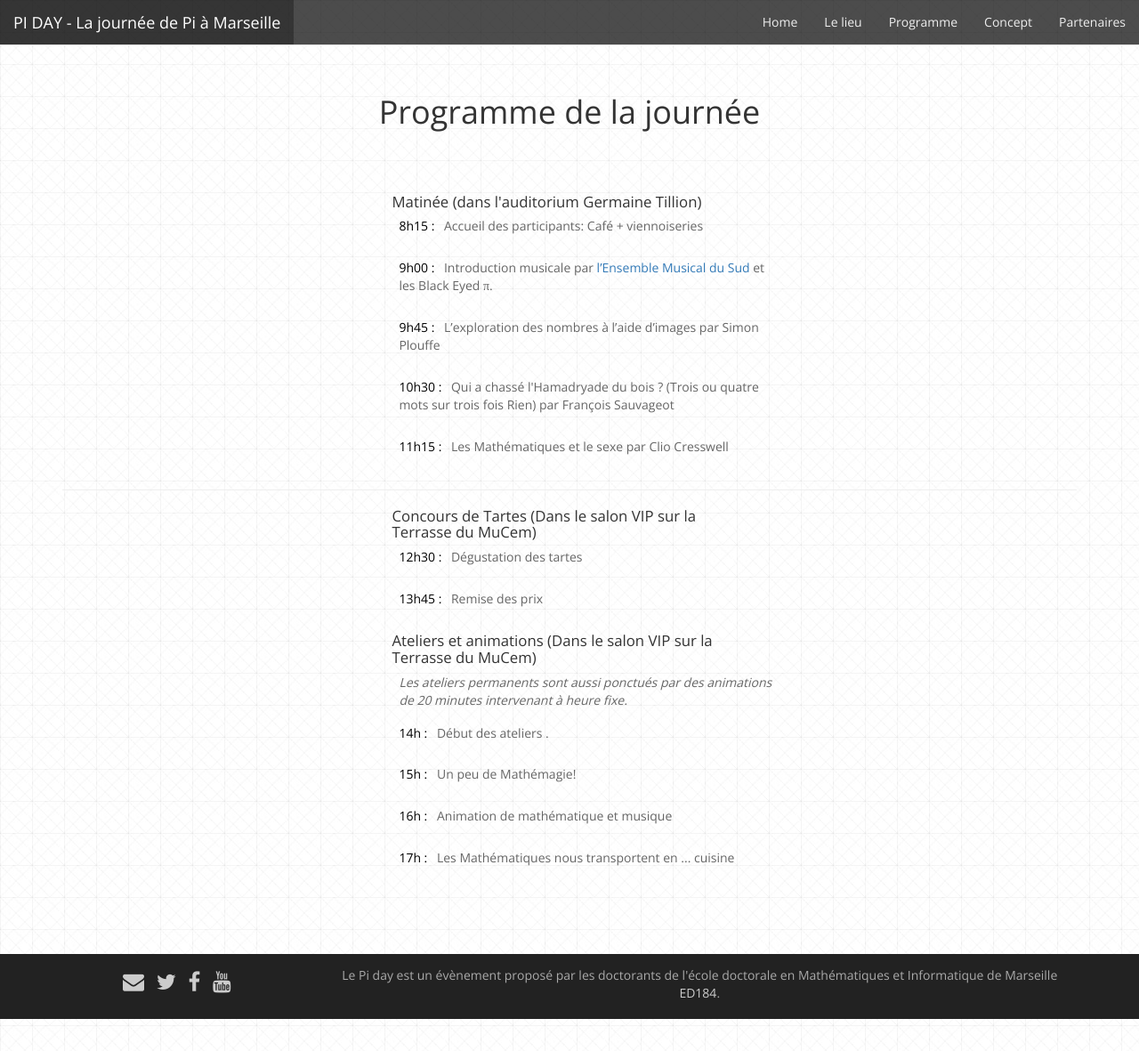
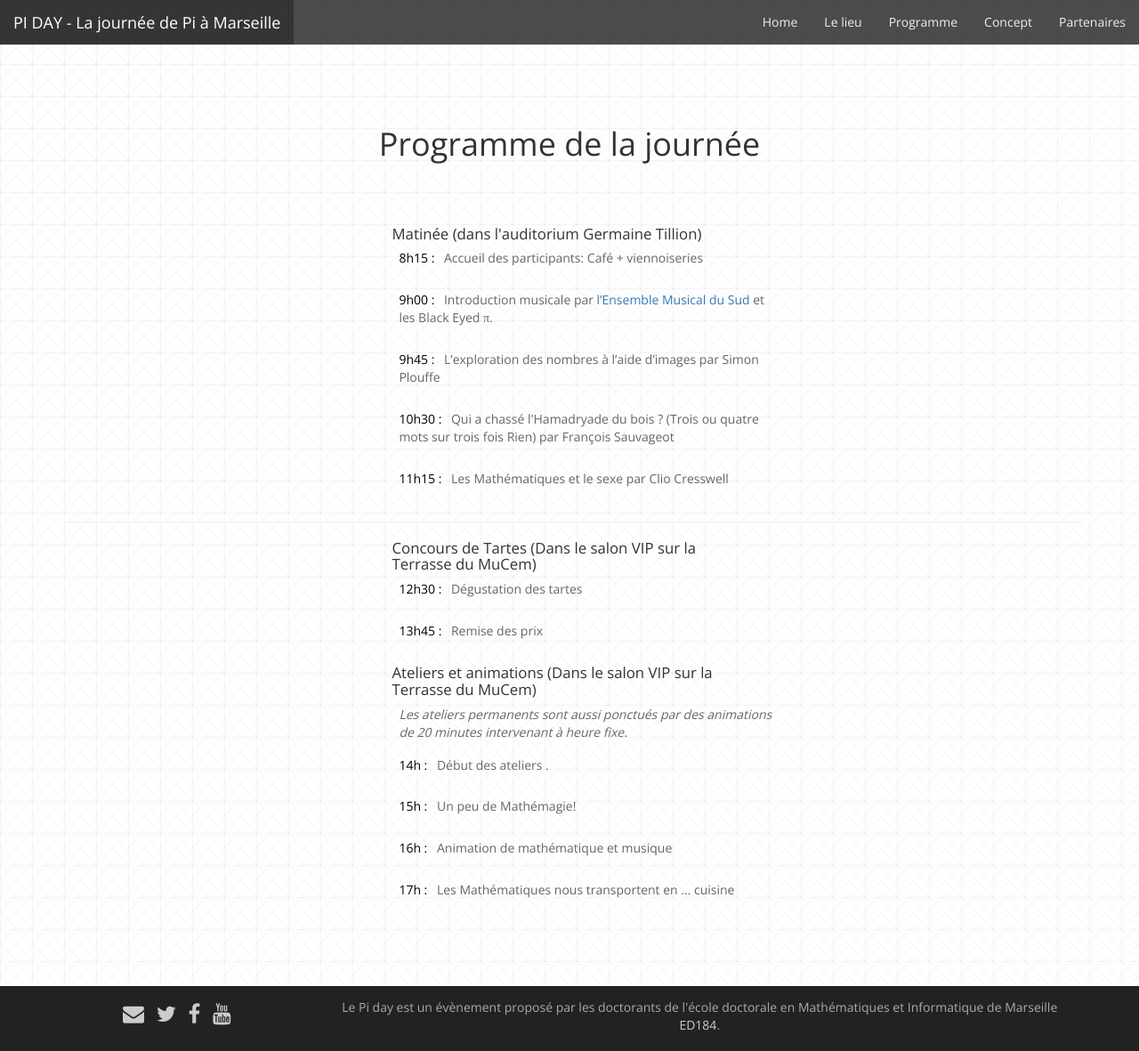
Before and after one commit to Piday/piday.github.io, a Jekyll site: the page built from programme.html, in a window 1280 px wide and 1181 px high. Shown: the whole window at 89% size. Built offline with Jekyll 4.4.1, drawn with Linux system fonts in a browser that asks for light colours; nearby versions of some CDN libraries; Markdown is read by kramdown in place of the engine named in the settings.

Commit message:
style h1 programme

```diff
--- a/css/style.css
+++ b/css/style.css
@@ -22,8 +22,8 @@ ul.programme li {
 }
 
 h1.programme {
-	margin-top : 1em;
-	margin-bottom : 2em;
+	width : 40%;
+	margin: 2em auto;
 }
 
 h3.programme {
```
